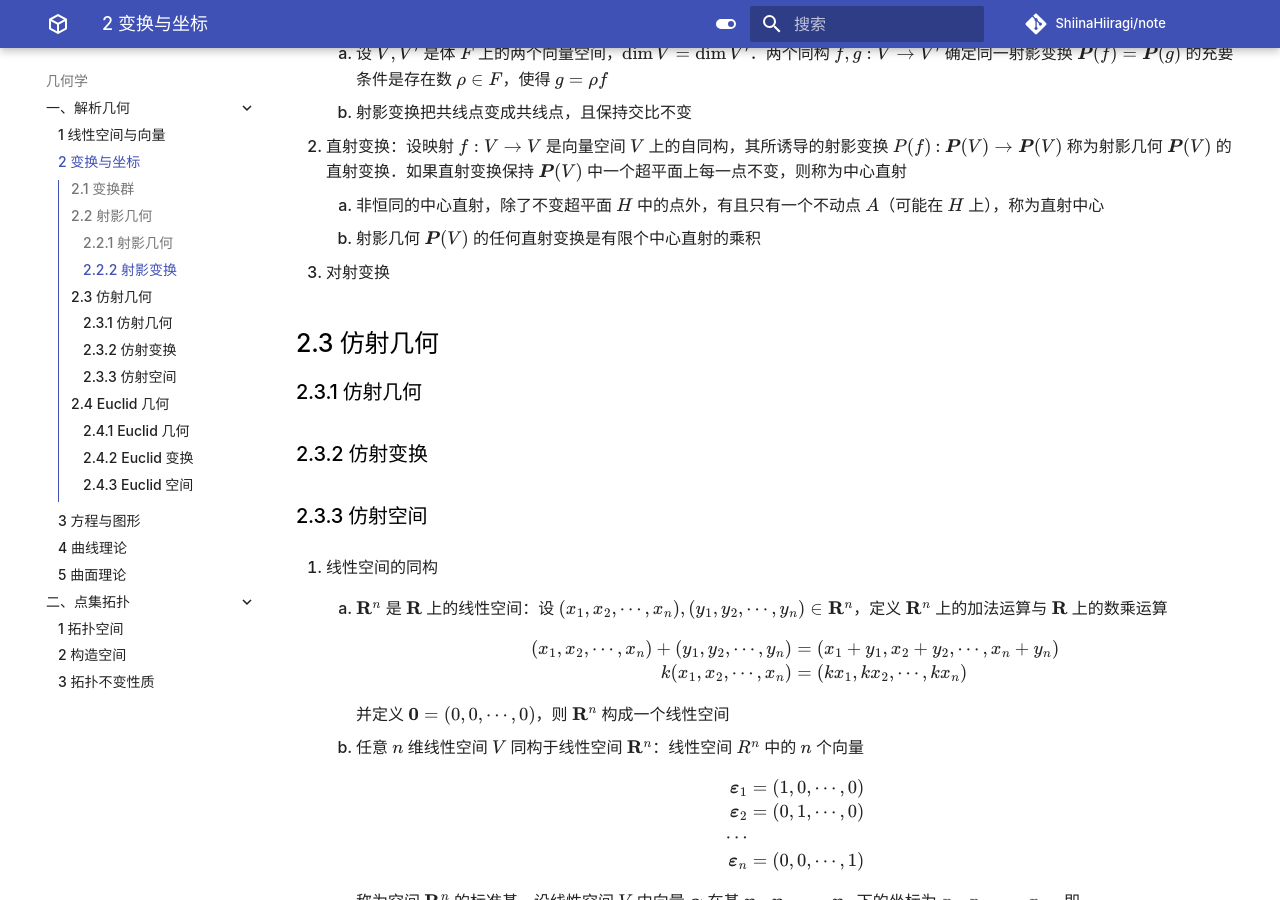
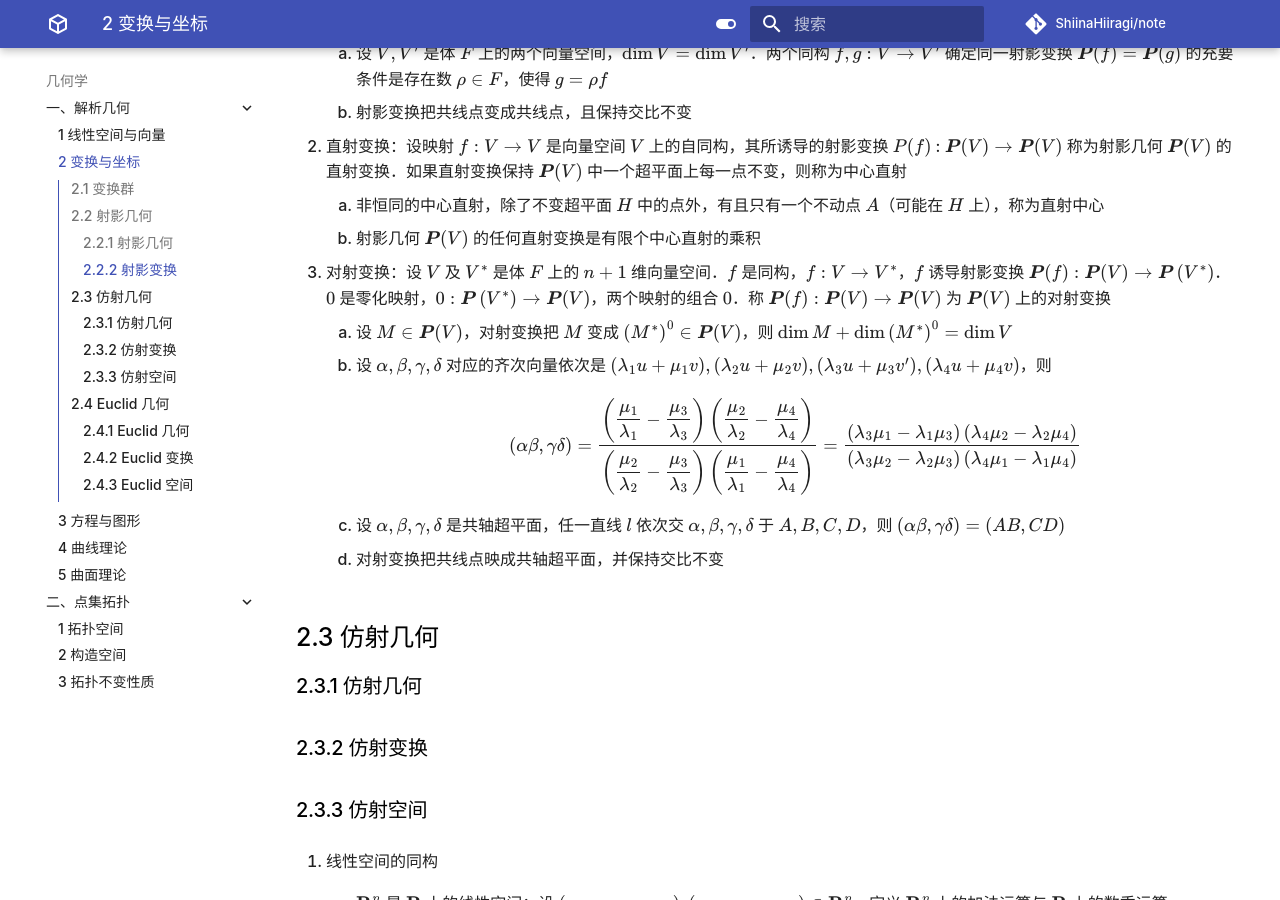
Before and after one commit to ShiinaHiiragi/note, an MkDocs documentation site: the page built from docs/top/anly/geom.md, in a window 1280 px wide and 900 px high, scrolled down 3630 px. Built offline with MkDocs 1.6.1 and Material for MkDocs 9.7.7, drawn with Linux system fonts in a browser that asks for light colours; comment, search, counter and statistics services are not loaded.

```diff
--- a/docs/top/anly/geom.md
+++ b/docs/top/anly/geom.md
@@ -117,7 +117,16 @@
 2. 直射变换：设映射 $f: V \rightarrow V$ 是向量空间 $V$ 上的自同构，其所诱导的射影变换 $P(f)$ : $\boldsymbol{P}(V) \rightarrow \boldsymbol{P}(V)$ 称为射影几何 $\boldsymbol{P}(V)$ 的直射变换．如果直射变换保持 $\boldsymbol{P}(V)$ 中一个超平面上每一点不变，则称为中心直射
     1. 非恒同的中心直射，除了不变超平面 $H$ 中的点外，有且只有一个不动点 $A$（可能在 $H$ 上），称为直射中心
     2. 射影几何 $\boldsymbol{P}(V)$ 的任何直射变换是有限个中心直射的乘积
-3. 对射变换
+3. 对射变换：设 $V$ 及 $V^*$ 是体 $F$ 上的 $n+1$ 维向量空间．$f$ 是同构，$f: V \rightarrow V^*$，$f$ 诱导射影变换 $\boldsymbol{P}(f): \boldsymbol{P}(V) \rightarrow \boldsymbol{P}\left(V^*\right)$．$0$ 是零化映射，$0: \boldsymbol{P}\left(V^*\right) \rightarrow \boldsymbol{P}(V)$，两个映射的组合 $0$．称 $\boldsymbol{P}(f): \boldsymbol{P}(V) \rightarrow \boldsymbol{P}(V)$ 为 $\boldsymbol{P}(V)$ 上的对射变换
+    1. 设 $M \in \boldsymbol{P}(V)$，对射变换把 $M$ 变成 $\left(M^*\right)^0 \in \boldsymbol{P}(V)$，则 $\operatorname{dim} M+\operatorname{dim}\left(M^*\right)^0=\operatorname{dim} V$
+    2. 设 $\alpha, \beta, \gamma, \delta$ 对应的齐次向量依次是 $\left(\lambda_1 u+\mu_1 v\right),\left(\lambda_2 u+\mu_2 v\right),\left(\lambda_3 u+\mu_3 v^{\prime}\right),\left(\lambda_4 u+\mu_4 v\right)$，则
+
+        $$
+        (\alpha \beta, \gamma \delta)=\dfrac{\left(\dfrac{\mu_1}{\lambda_1}-\dfrac{\mu_3}{\lambda_3}\right)\left(\dfrac{\mu_2}{\lambda_2}-\dfrac{\mu_4}{\lambda_4}\right)}{\left(\dfrac{\mu_2}{\lambda_2}-\dfrac{\mu_3}{\lambda_3}\right)\left(\dfrac{\mu_1}{\lambda_1}-\dfrac{\mu_4}{\lambda_4}\right)}=\dfrac{\left(\lambda_3 \mu_1-\lambda_1 \mu_3\right)\left(\lambda_4 \mu_2-\lambda_2 \mu_4\right)}{\left(\lambda_3 \mu_2-\lambda_2 \mu_3\right)\left(\lambda_4 \mu_1-\lambda_1 \mu_4\right)}
+        $$
+
+    3. 设 $\alpha, \beta, \gamma, \delta$ 是共轴超平面，任一直线 $l$ 依次交 $\alpha, \beta, \gamma, \delta$ 于 $A, B, C, D$，则 $(\alpha \beta, \gamma \delta)=(A B, C D)$
+    4. 对射变换把共线点映成共轴超平面，并保持交比不变
 
 ## 2.3 仿射几何
 ### 2.3.1 仿射几何
```
Also changed, not shown: docs/index.md (+1 -1 lines).
